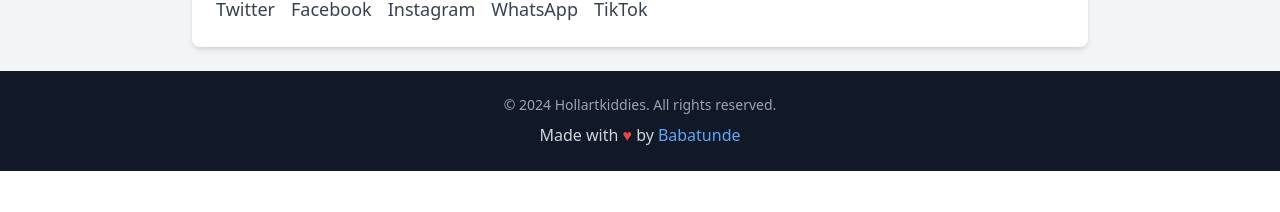
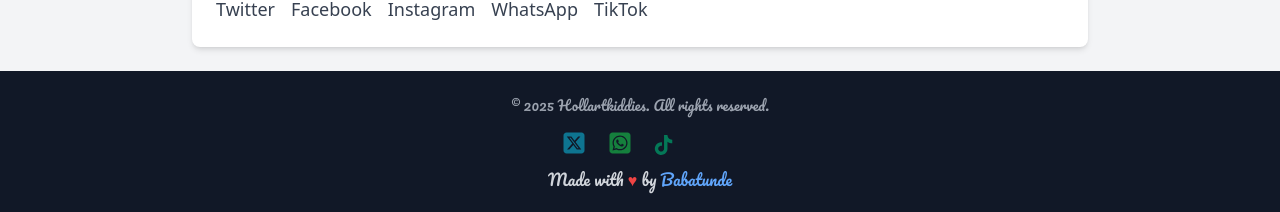
Before and after one commit to Olatundeawo/hollarkiddies_frontend, a React (Vite) app: page / in a window 1280 px wide. Shown: the part 1465-1677 px from the top of the page. Before the commit the page ends 1636 px from the top, so only its background shows below. Built offline with nearby package versions, Linux system fonts and the light colour scheme; no server answers; a web font is replaced by a local one.

Commit message:
added a contact list to the footer

```diff
--- a/src/App.jsx
+++ b/src/App.jsx
@@ -1,33 +1,78 @@
-
-import Routing from '../assest/routes'
-import './index.css';
-
-
+import Routing from "../assest/routes";
+import { FontAwesomeIcon } from "@fortawesome/react-fontawesome";
+import { faSquareXTwitter } from "@fortawesome/free-brands-svg-icons";
+import { faWhatsappSquare } from "@fortawesome/free-brands-svg-icons";
+import { faTiktok } from "@fortawesome/free-brands-svg-icons";
+import "./index.css";
 
 function App() {
-
   return (
     <div>
-
       <div className="max-h-full w-full bg-white-600">
-
         <Routing />
-
-
       </div>
 
-          <footer className="w-full bg-gray-900 text-white text-center py-6">
-            <div className="max-w-4xl mx-auto">
-              <p className="text-gray-400 text-sm">© 2024 Hollartkiddies. All rights reserved.</p>
-              <p className="mt-2 text-gray-300">
-                Made with <span className="text-red-500">♥</span> by
-                <a href="https://twitter.com/bokinsin/" target="_blank" rel="noopener noreferrer" className="text-blue-400 hover:underline ml-1">Babatunde</a>
-              </p>
-            </div>
-          </footer>
+      <footer className="flex font-pacifico w-full bg-gray-900 text-white text-center py-6">
+        <div className="max-w-4xl mx-auto">
+          <p className="text-gray-400 text-sm">
+            © 2025 Hollartkiddies. All rights reserved.
+          </p>
+          <div className="flex flex-col sm:flex-row sm:flex-wrap gap-4 text-lg font-medium text-gray-700">
+            <ul className="flex flex-col lg:pl-12 md:pl-8 sm:flex-row sm:flex-wrap mt-4  gap-4 w-full">
+              <li className="hover:text-blue-500 transition-colors">
+                <a
+                  href="https://twitter.com"
+                  target="_blank"
+                  rel="noopener noreferrer"
+                >
+                  <FontAwesomeIcon
+                    icon={faSquareXTwitter}
+                    className="text-cyan-700 text-2xl"
+                  />
+                </a>
+              </li>
 
+              <li className="hover:text-blue-500 transition-colors">
+                <a
+                  href="https://whatsapp.com"
+                  target="_blank"
+                  rel="noopener noreferrer"
+                >
+                  <FontAwesomeIcon
+                    icon={faWhatsappSquare}
+                    className="text-green-700 text-2xl"
+                  />
+                </a>
+              </li>
+              <li className="hover:text-blue-500 transition-colors">
+                <a
+                  href="https://tiktok.com"
+                  target="_blank"
+                  rel="noopener noreferrer"
+                >
+                  <FontAwesomeIcon
+                    icon={faTiktok}
+                    className="text-emerald-700 text-xl"
+                  />
+                </a>
+              </li>
+            </ul>
+          </div>
+          <p className="mt-2 text-gray-300">
+            Made with <span className="text-red-500">♥</span> by
+            <a
+              href="https://twitter.com/bokinsin/"
+              target="_blank"
+              rel="noopener noreferrer"
+              className="text-blue-400 hover:underline ml-1"
+            >
+              Babatunde
+            </a>
+          </p>
+        </div>
+      </footer>
     </div>
-  )
+  );
 }
 
-export default App
+export default App;
```
